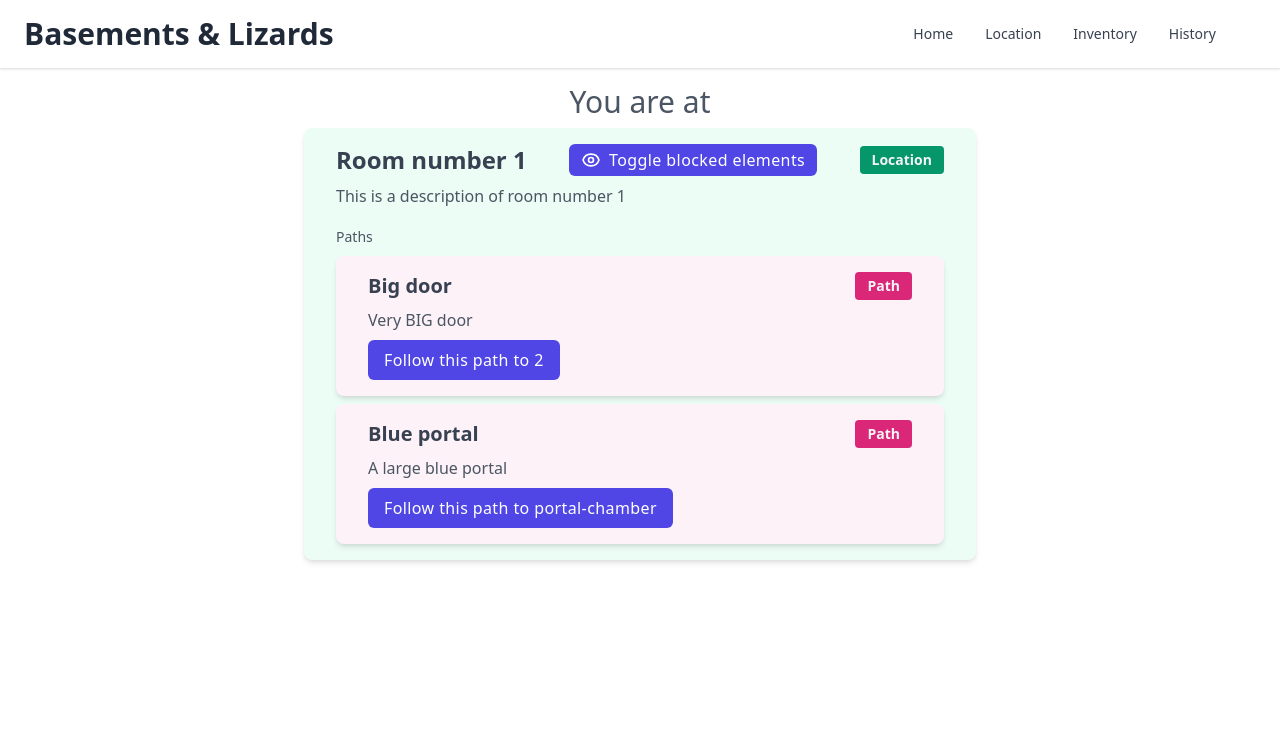
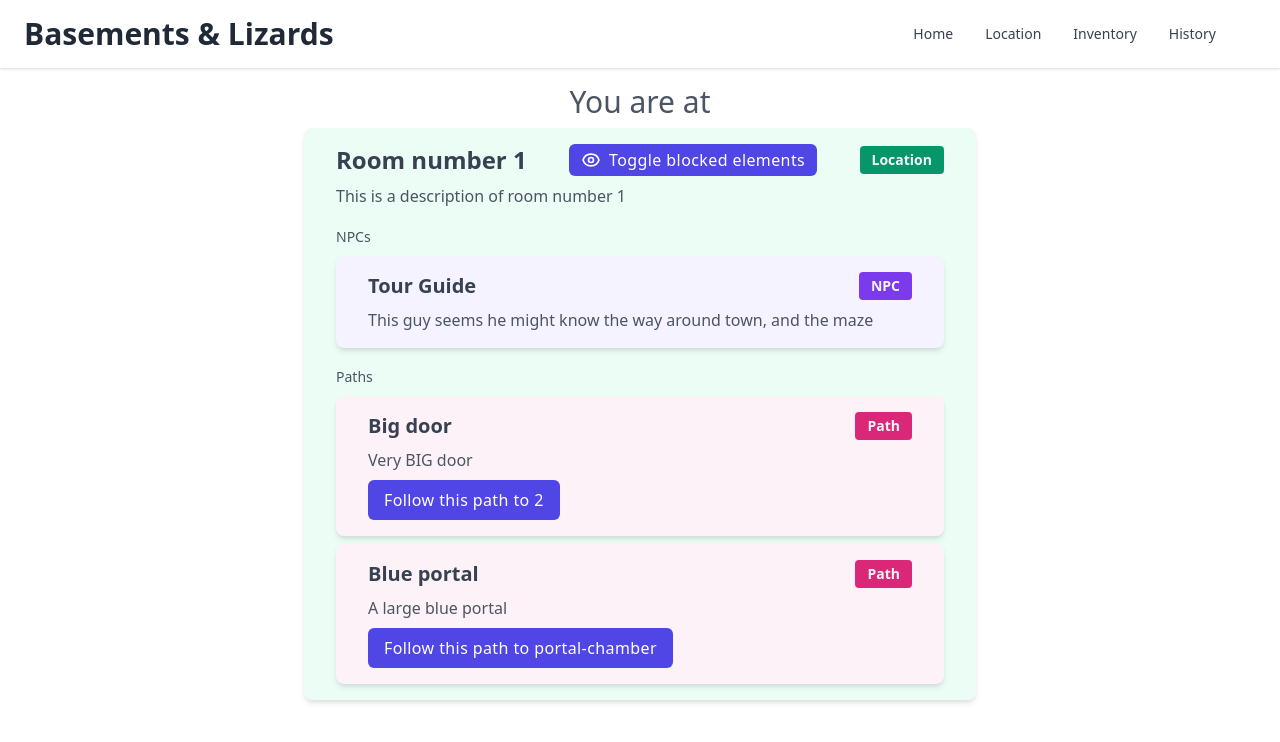
Before and after one commit to fabianvanhummel/basements-and-lizards, a React (Create React App) app: page /location in a window 1280 px wide. Shown: the top 742 px of the page. Built offline with nearby package versions, Linux system fonts and the light colour scheme.

Commit message:
NPC toegevoegd aan location

```diff
--- a/src/bm-app/BMApp.jsx
+++ b/src/bm-app/BMApp.jsx
@@ -153,6 +153,13 @@ export const BMApp = ({ book }) => {
     return historyNames;
   }
 
+  const locationNpcs =
+    book.locations[gameState.locationIdState].npcs &&
+    book.locations[gameState.locationIdState].npcs.map((npcId) =>
+    ({
+      ...book.npcs[npcId]
+    }))
+
   return (
     <BrowserRouter>
       <nav className="bg-white shadow dark:bg-gray-800">
@@ -227,6 +234,7 @@ export const BMApp = ({ book }) => {
               }
               events={locationEvents}
               items={locationItems}
+              npcs={locationNpcs}
               paths={locationPaths}
               setLocation={setLocation}
               addEvent={addEvent}
--- a/src/bm-app/LocationTab.jsx
+++ b/src/bm-app/LocationTab.jsx
@@ -6,6 +6,7 @@ export const LocationTab = ({
   description,
   events,
   items,
+  npcs,
   paths,
   setLocation,
   addEvent,
@@ -21,6 +22,7 @@ export const LocationTab = ({
       description={description}
       events={events}
       items={items}
+      npcs={npcs}
       paths={paths}
       setLocation={setLocation}
       addEvent={addEvent}
--- a/src/books/maze.json
+++ b/src/books/maze.json
@@ -18,7 +18,8 @@
           "name": "Blue portal",
           "description": "A large blue portal"
         }
-      ]
+      ],
+      "npcs": ["tour-guide"]
     },
     "2": {
       "name": "Room number 2",
@@ -254,6 +255,12 @@
       "description": "It does nothing, but you are still happy you found it."
     }
   },
+  "npcs": {
+    "tour-guide": {
+      "name": "Tour Guide",
+      "description": "This guy seems he might know the way around town, and the maze"
+    }
+  },
   "events": {
     "portal-puzzel-step-1": {
       "name": "Step 1",
--- a/src/components/Location.jsx
+++ b/src/components/Location.jsx
@@ -1,12 +1,14 @@
 import { Event } from "./Event";
 import { Item } from "./Item";
 import { Path } from "./Path";
+import { NPC } from "./NPC";
 
 export const Location = ({
   name,
   description,
   events,
   items,
+  npcs,
   paths,
   setLocation,
   addEvent,
@@ -84,6 +86,21 @@ export const Location = ({
         </div>
       )}
 
+      {npcs && (
+        <div className="mt-4">
+          <span className="text-sm font-light text-gray-600 dark:text-gray-400">
+            NPCs
+          </span>
+          <ul>
+            {npcs.map((npc, index) => (
+              <li key={index} className="mt-2">
+                <NPC {...npc} />
+              </li>
+            ))}
+          </ul>
+        </div>
+      )}
+
       {paths && (
         <div className="mt-4">
           <span className="text-sm font-light text-gray-600 dark:text-gray-400">
```
Also changed, not shown: 2 other files (tests, documents, lock files or other folders).
